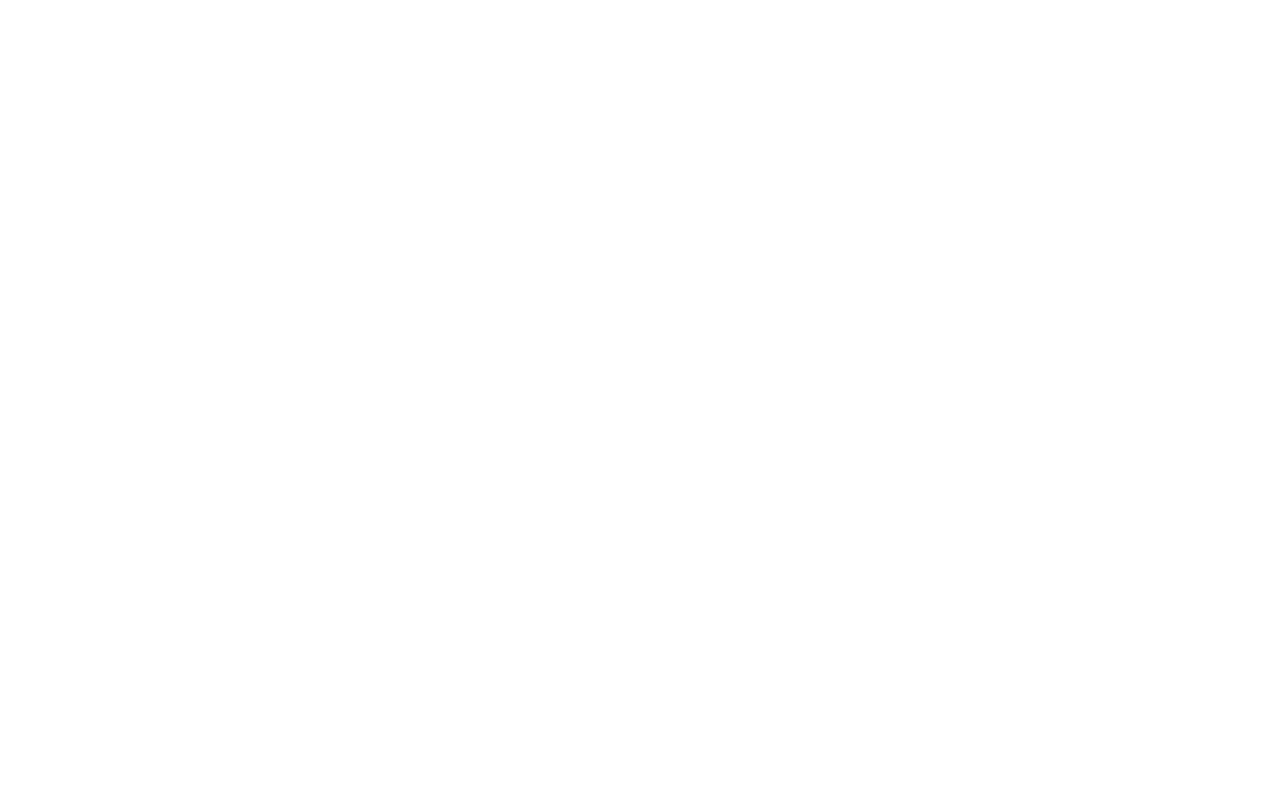
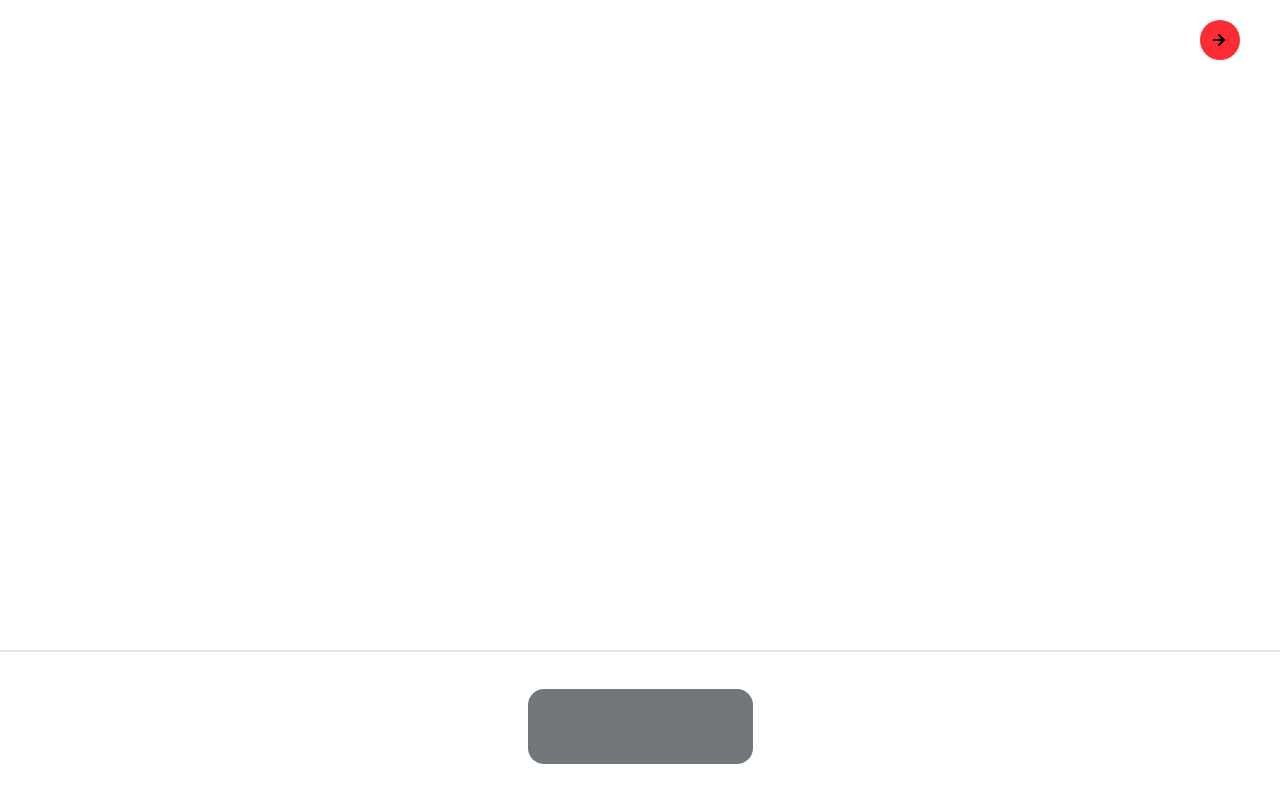
Before and after one commit to m-ghiasi/dashboard-kit, a React (Vite) app: page /resturan/ProductPage in a window 1280 px wide. Before the commit this address had no page. Built offline with nearby package versions, Linux system fonts and the light colour scheme.

Commit message:
single product pagelayout

```diff
--- a/src/App.tsx
+++ b/src/App.tsx
@@ -1,19 +1,23 @@
 import { Route, Routes } from "react-router-dom";
 import "./App.css";
-import MainLayout from "./components/parandComponents/layouts/MainLayout";
-import AddProducts from "./pages/AddProducts";
+// import MainLayout from "./components/parandComponents/layouts/MainLayout";
+// import AddProducts from "./pages/AddProducts";
+
+import Resturan from "./appPages/Resturan";
+import HomePage from "./appPages/HomePage";
 import ProductPage from "./appPages/ProductPage";
 
 function App() {
   return (
     <div>
       <Routes>
-        <Route path="/" element={<MainLayout />}>
-          <Route path="/AddProducts" element={<AddProducts />}></Route>
+        <Route path="/" element={<HomePage />}></Route>
+
+        <Route path="/resturan" element={<Resturan />}>
+          <Route path="ProductPage" element={<ProductPage />}>
+
+          </Route>
         </Route>
-        <Route path="/productPage" element={<ProductPage />}></Route>
-
-
       </Routes>
     </div>
   );
--- /dev/null
+++ b/src/appPages/HomePage/index.tsx
@@ -0,0 +1,11 @@
+
+
+
+export default function HomePage() {
+
+  return (
+   <div className="bg-red-500">
+    home page
+   </div>
+  );
+}
--- a/src/appPages/ProductPage/index.tsx
+++ b/src/appPages/ProductPage/index.tsx
@@ -1,21 +1,22 @@
 
-import Typography from "../../components/parandComponents/Typography";
+import SingleProductLayout from "../../components/layouts/SingleProductLayout";
+
 import Banner from "../../components/parandComponents/Banner";
 import NumberOrder from "../../components/parandComponents/NumberOrder";
 import Textarea from "../../components/parandComponents/Textarea";
-import SingleProductLayout from "../../components/layouts/SingleProductLayout";
+import Typography from "../../components/parandComponents/Typography";
 
 export default function ProductPage() {
-  // const handelBackStep = () => {
-  //   console.log("HomePage");
-  // };
+//   const handelBackStep = () => {
+//     console.log("HomePage");
+//   };
   return (
     <SingleProductLayout>
-      <Banner className="h-[40%]" />
+      {/* <Banner className="h-[40%] " />
 
       <Typography />
       <NumberOrder />
-      <Textarea />
+      <Textarea /> */}
     </SingleProductLayout>
   );
 }
--- /dev/null
+++ b/src/appPages/Resturan/index.tsx
@@ -0,0 +1,13 @@
+import { Outlet } from "react-router-dom";
+
+
+
+
+export default function Resturan() {
+
+  return (
+   <div>
+    <Outlet />
+   </div>
+  );
+}
--- a/src/components/layouts/SingleProductLayout/index.tsx
+++ b/src/components/layouts/SingleProductLayout/index.tsx
@@ -11,16 +11,22 @@
     console.log("Privious Page");
   };
   return (
-    <div className="h-screen relative ">
+    <div className="h-screen relative  ">
       <Button
-        className="rounded-full absolute top-5 right-10 w-10 h-10   z-10"
+        className="rounded-full absolute top-5 right-10 w-10 h-10 bg-red-500  z-10"
         onclick={handelBackPage}
       >
         <FaArrowRight />
       </Button>
 
-      {children}
-      <Button onclick={handelBackPage}></Button>
+      <div className="flex-1 overflow-y-auto px-4 pt-16 pb-28 ">{children}</div>
+
+      <div className="border-t-2 border-[#E3E5E8] flex justify-center items-center absolute bottom-0 h-[150px] w-full">
+        <Button
+          className="bg-[#72777b] w-[225px] h-[75px]  rounded-2xl  "
+          onclick={handelBackPage}
+        ></Button>
+      </div>
     </div>
   );
 }
--- a/src/components/parandComponents/Banner/index.tsx
+++ b/src/components/parandComponents/Banner/index.tsx
@@ -6,5 +6,5 @@
 
 export default function Banner(props: BannerType) {
   const { className } = props;
-  return <Img image="imagelink" className={`${className} bg-gray-400`}></Img>;
+  return <Img image="imagelink" className={`${className} bg-gray-400  `}></Img>;
 }
```
